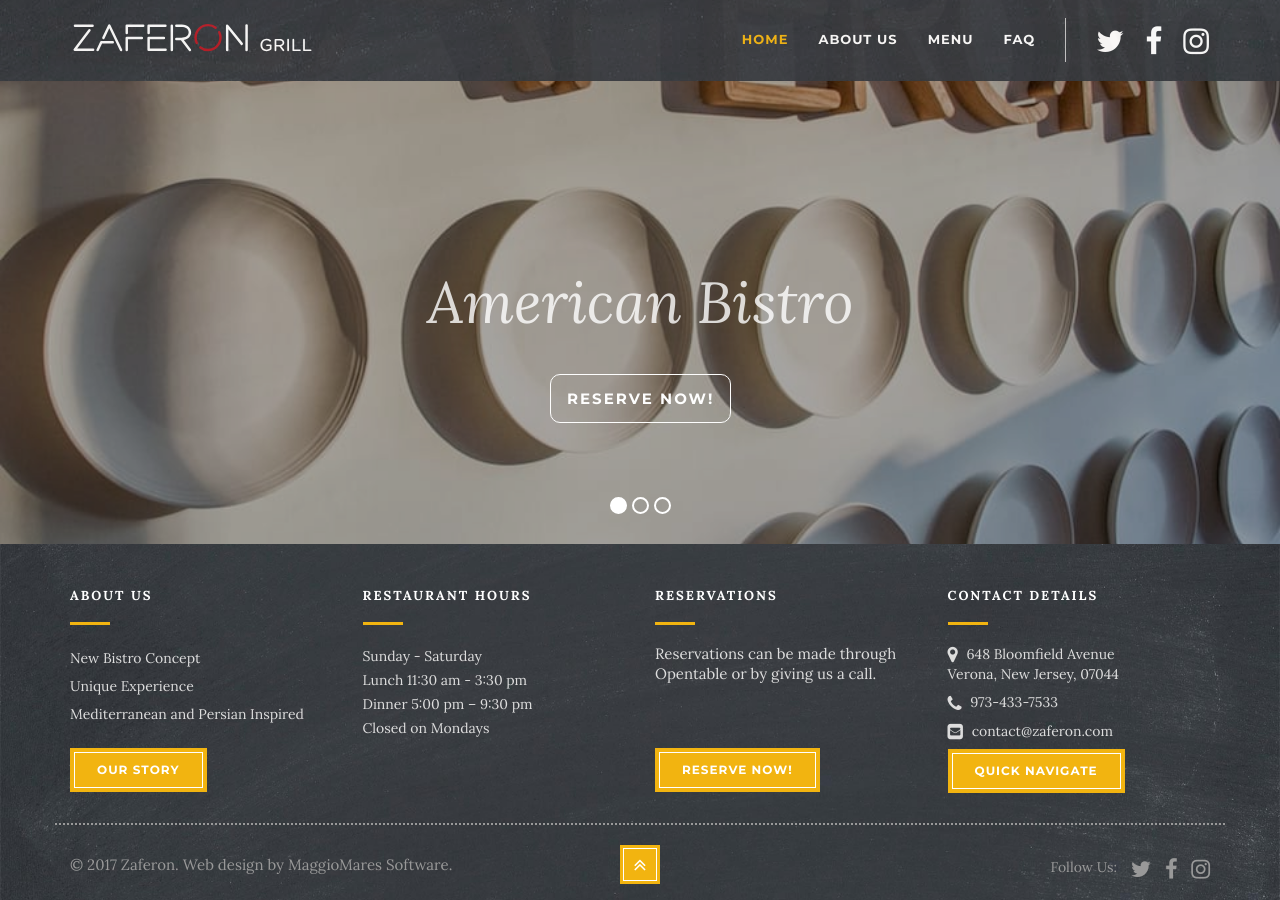
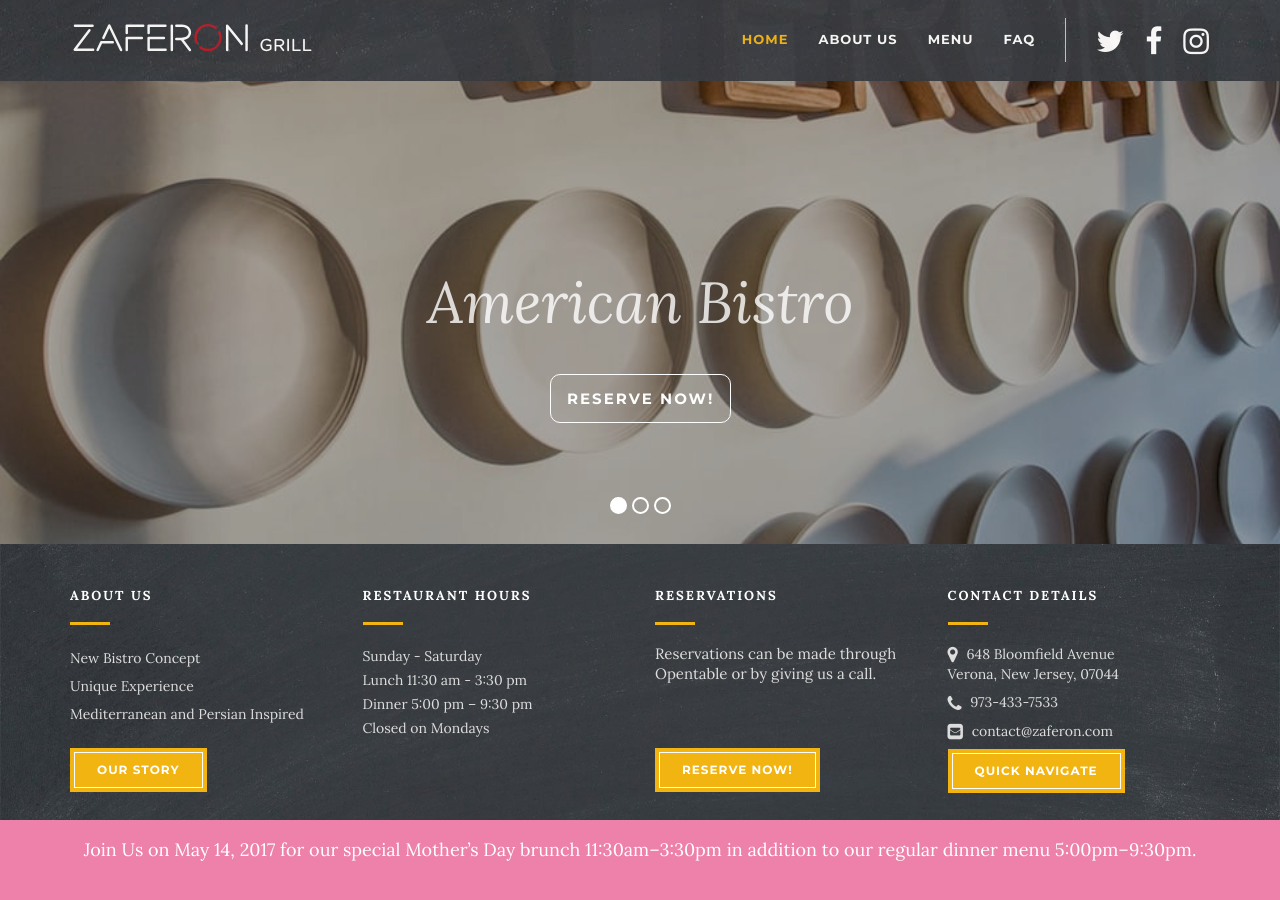
Before and after one commit to maggiomaressoftware/zaferonGrill, a Jekyll site: the page built from index.html, in a window 1280 px wide and 900 px high, scrolled down 296 px. Built offline with Jekyll 4.4.1, drawn with Linux system fonts in a browser that asks for light colours; nearby versions of some CDN libraries.

Commit message:
mothers day banner change, still need to center

```diff
--- /dev/null
+++ b/_includes/promotion.html
@@ -0,0 +1,13 @@
+<!--begin nav -->
+  <nav class="navbar navbar-default navbar-fixed-bottom opaque mothers-day-background">
+
+    <!--begin container -->
+    <div class="container">
+      <div class="">
+        <p style="margin: auto; text-align: center; font-size: 18px; line-height:22px; color: #fff">Join Us on May 14, 2017 for our special Mother’s Day brunch 11:30am–3:30pm in addition to our regular dinner menu 5:00pm–9:30pm. </p>
+      </div>
+    </div>
+    <!--end container -->
+
+  </nav>
+  <!--end nav -->
--- a/_layouts/home.html
+++ b/_layouts/home.html
@@ -13,6 +13,9 @@
 
     {% include footer/footer.html %}
 
+    {% include promotion.html %}
+
+
   {% include javascripts.html %}
 
   </body>
```
Also changed, not shown: _includes/css/fableStyles.css (+10 -0 lines).
